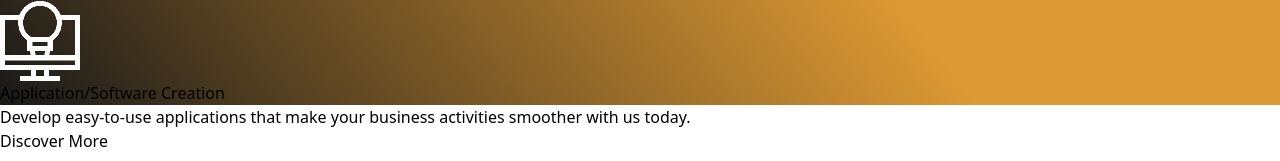
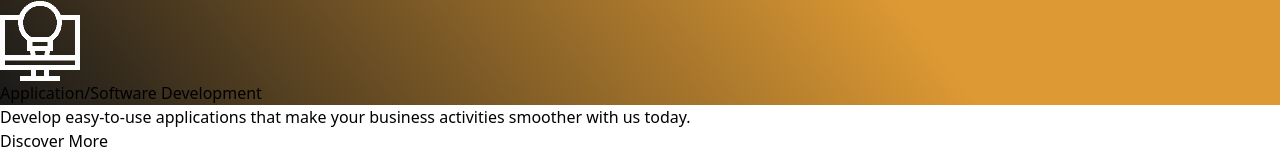
Before and after one commit to 123ol/t21services, a React (Vite) app: page / in a window 1280 px wide. Shown: the part 639-800 px from the top of the page. Built offline with nearby package versions, Linux system fonts and the light colour scheme.

Commit message:
firsst2 commit

```diff
--- a/src/App.jsx
+++ b/src/App.jsx
@@ -10,6 +10,7 @@ function App() {
   return (
     <>
       <Navbar />
+
       <Routes>
         <Route path="/" element={<Hero />} />
 
--- a/src/Footer.jsx
+++ b/src/Footer.jsx
@@ -47,7 +47,7 @@ const Footer = () => {
               <hr/>
               <li className='py-2'><a href="#" className="text-white">Recruitment</a></li>
               <hr/>
-              <li className='py-2'><a href="#" className="text-white">Application/Software Creation</a></li>
+              <li className='py-2'><a href="#" className="text-white">Application/Software Development</a></li>
               <hr/>
               <li className='py-2'><a href="#" className="text-white">Earn With Us</a></li>
             </ul>
--- a/src/Hero.jsx
+++ b/src/Hero.jsx
@@ -32,7 +32,7 @@ const services = [
     description: "Procure the appropriate applicants for your working staff without stress with us now!",
   },
   {
-    title: "Application/Software Creation",
+    title: "Application/Software Development",
     img: app,
     description: "Develop easy-to-use applications that make your business activities smoother with us today.",
   },
@@ -71,7 +71,7 @@ const Hero = () => {
   return (
     <div>
     <div className="flex flex-col md:flex-row mt-[95px] " id='home'>
-      <section className="bg-gradient-to-r from-[#f3f4f6] via-white to-[#feeeca] px-4 md:px-8 py-8 md:py-12 text-left md:w-1/2 genbg">
+      <section className=" px-4 md:px-8 py-8 md:py-12 text-left md:w-1/2 genbg">
         <h1 className="text-4xl md:text-5xl font-bold text-gray-900 leading-snug">
           We{" "}
           <span className="decoration-4 inline-block px-4 py-2 border-2 border-[#fbbf24] rounded-full text-center">
@@ -128,7 +128,7 @@ const Hero = () => {
 )}
 
     </div>
-    <div className="relative w-full min-h-screen bg-gradient-to-r from-gray-100 to-white flex items-center justify-center genbg" id='services'>
+    <div className="relative w-full min-h-screen flex items-center justify-center genbg" id='services'>
       {/* Container for main content */}
       <div className="flex flex-col md:flex-row justify-between items-center max-w-6xl w-full px-6 py-10">
 
@@ -187,7 +187,7 @@ const Hero = () => {
         </div>
       </div>
     </div>
-    <div className="w-full py-12 bg-gradient-to-r from-white to-yellow-100 genbg" id='Offer'>
+    <div className="w-full py-12  genbg" id='Offer'>
       {/* Heading Section */}
       <div className="text-center mb-10">
         <h2 className="text-3xl font-bold text-gray-600">What We Offer</h2>
@@ -296,7 +296,7 @@ const Hero = () => {
 
       </div>
     </div>
-<div className=" py-10 lg:py-20 px-4 lg:px-10 bg-gradient-to-r from-gray-50 to-gray-100 genbg " id='Contact'>
+<div className=" py-10 lg:py-20 px-4 lg:px-10  genbg " id='Contact'>
 <h2 className="text-3xl lg:text-4xl font-bold text-[#191919] mb-4">Contact Us</h2>
 <p className="lg:text-[65px] mb-8 text-[65px] font-extrabold bg-gradient-to-r from-[#DD9933] to-[#191919] text-transparent bg-clip-text">Contact us at your finger tip.</p>
 
```
Also changed, not shown: src/assets/SAVE THIS.svg (added), src/assets/unsplash_glRqyWJgUeY.png.
